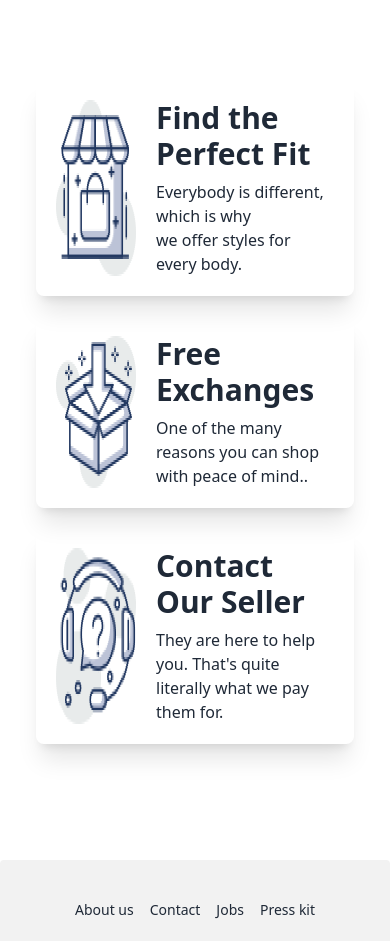
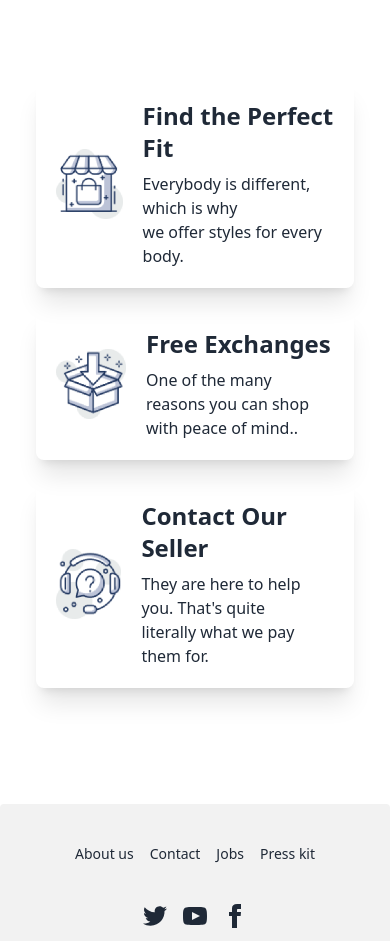
Before and after one commit to hhkayoum/penguin-fasion, a plain HTML site: page index.html in a window 390 px wide. Shown: the part 4725-5666 px from the top of the page. Drawn offline with nearby package versions, Linux system fonts and the light colour scheme.

Commit message:
some correction

```diff
--- a/index.html
+++ b/index.html
@@ -180,26 +180,26 @@
               <img class=" w-[100%]" src="./images/shopping.png" class="max-w-sm rounded-lg shadow-2xl" />
             </div>
             <div class="lg:flex-1 gap-5">
-              <div class="flex mb-5  shadow-xl p-5 rounded-lg">
-                <img class="w-[80px]"  src="./icons/house.png" alt="">
+              <div class="flex mb-5 items-center  shadow-xl p-5 rounded-lg">
+                <img class="w-[70px] h-[70px] lg:w-[80px] "  src="./icons/house.png" alt="">
                <div class="pl-5">
-                <h1 class="text-3xl font-semibold">Find the Perfect Fit</h1>
+                <h1 class="text-2xl lg:text-3xl font-semibold">Find the Perfect Fit</h1>
                 <p class="pt-2">Everybody is different, which is why <br> we
                   offer styles for every body.</p>
                </div>
             </div>
-              <div class="flex mb-5  shadow-xl p-5 rounded-lg">
-                <img class="w-[80px]"  src="./icons/box.png" alt="">
+              <div class="flex mb-5 items-center  shadow-xl p-5 rounded-lg">
+                <img class="w-[70px] h-[70px] lg:w-[80px]"  src="./icons/box.png" alt="">
                <div class="pl-5">
-                <h1 class="text-3xl font-semibold">Free Exchanges</h1>
+                <h1 class="text-2xl lg:text-3xl  font-semibold">Free Exchanges</h1>
                 <p class="pt-2">One of the many reasons you can shop <br>
                   with peace of mind..</p>
                </div>
             </div>
-              <div class="flex mb-5  shadow-xl p-5 rounded-lg">
-                <img class="w-[80px]"  src="./icons/question.png" alt="">
+              <div class="flex mb-5 items-center  shadow-xl p-5 rounded-lg">
+                <img class="w-[70px] h-[70px] lg:w-[80px]"  src="./icons/question.png" alt="">
                <div class="pl-5">
-                <h1 class="text-3xl font-semibold">Contact Our Seller</h1>
+                <h1 class="text-2xl lg:text-3xl  font-semibold">Contact Our Seller</h1>
                 <p class="pt-2">They are here to help you. That's quite <br>
                   literally what we pay them for.</p>
                </div>
```
